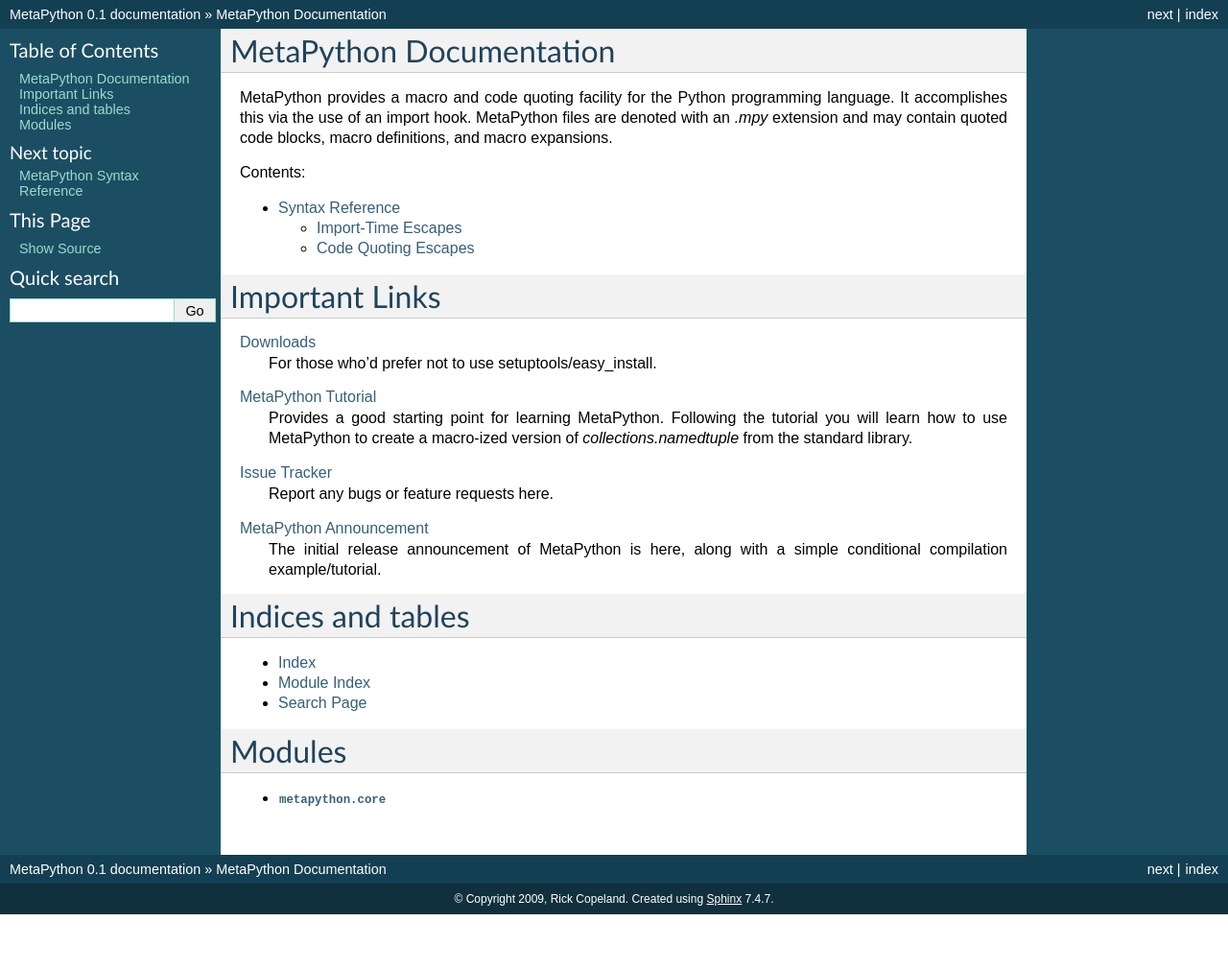
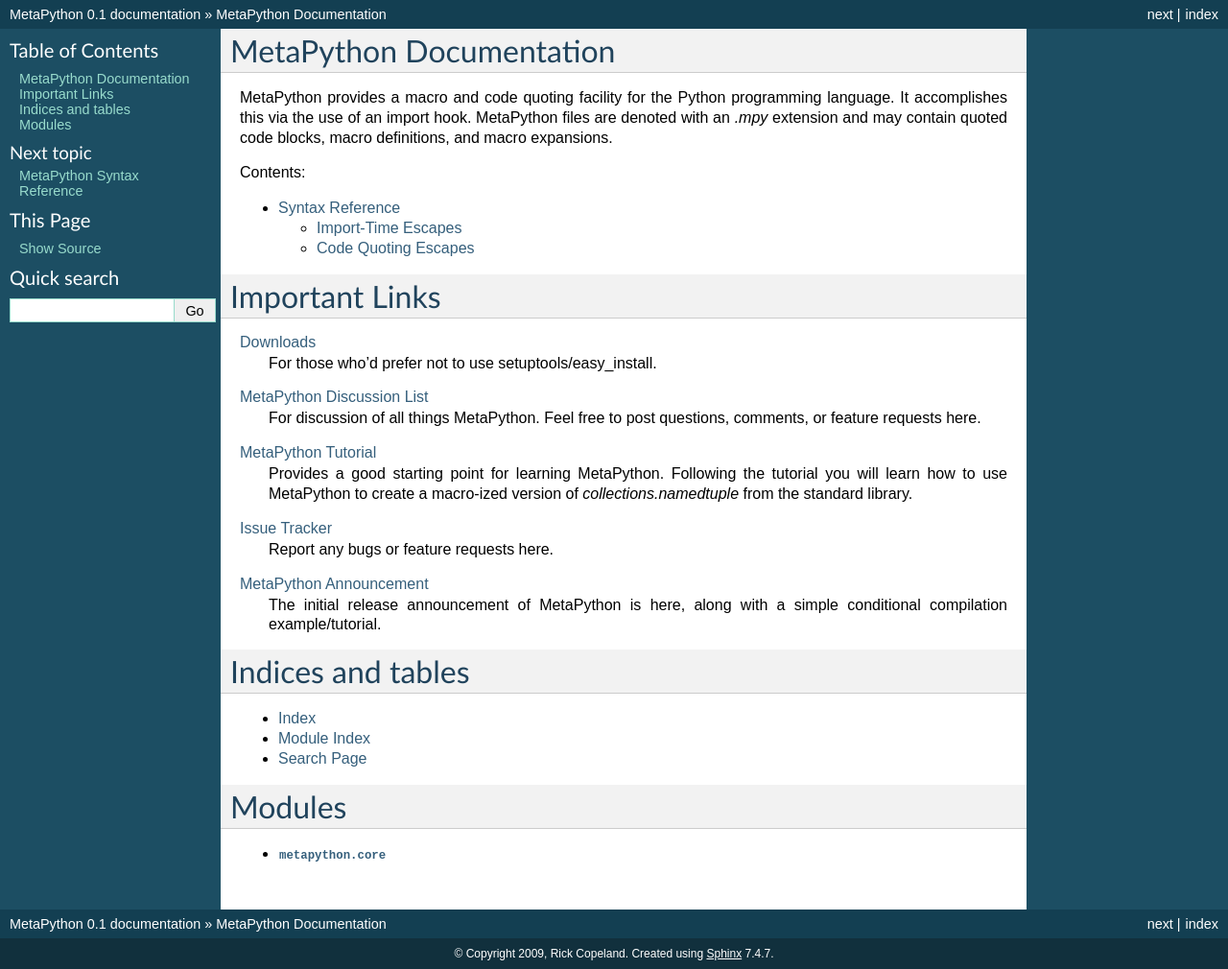
Before and after one commit to refola/metapython, a Sphinx documentation site: the page built from docs/index.rst, in a window 1280 px wide. Shown: the whole page at 96% size. Built offline with Sphinx 7.4.7, drawn with Linux system fonts in a browser that asks for light colours; before the commit the page ends 953 px from its top, so only the background shows below that.

Commit message:
updated docs

```diff
--- a/docs/index.rst
+++ b/docs/index.rst
@@ -18,6 +18,10 @@
 
 `Downloads <http://code.google.com/p/metapython/downloads/list>`_
     For those who'd prefer not to use setuptools/easy_install.
+
+`MetaPython Discussion List <http://groups.google.com/group/metapython>`_
+    For discussion of all things MetaPython.  Feel free to post questions,
+    comments, or feature requests here.
 
 `MetaPython Tutorial <http://code.google.com/p/metapython/wiki/Tutorial>`_
     Provides a good starting point for learning MetaPython.  Following the
```
